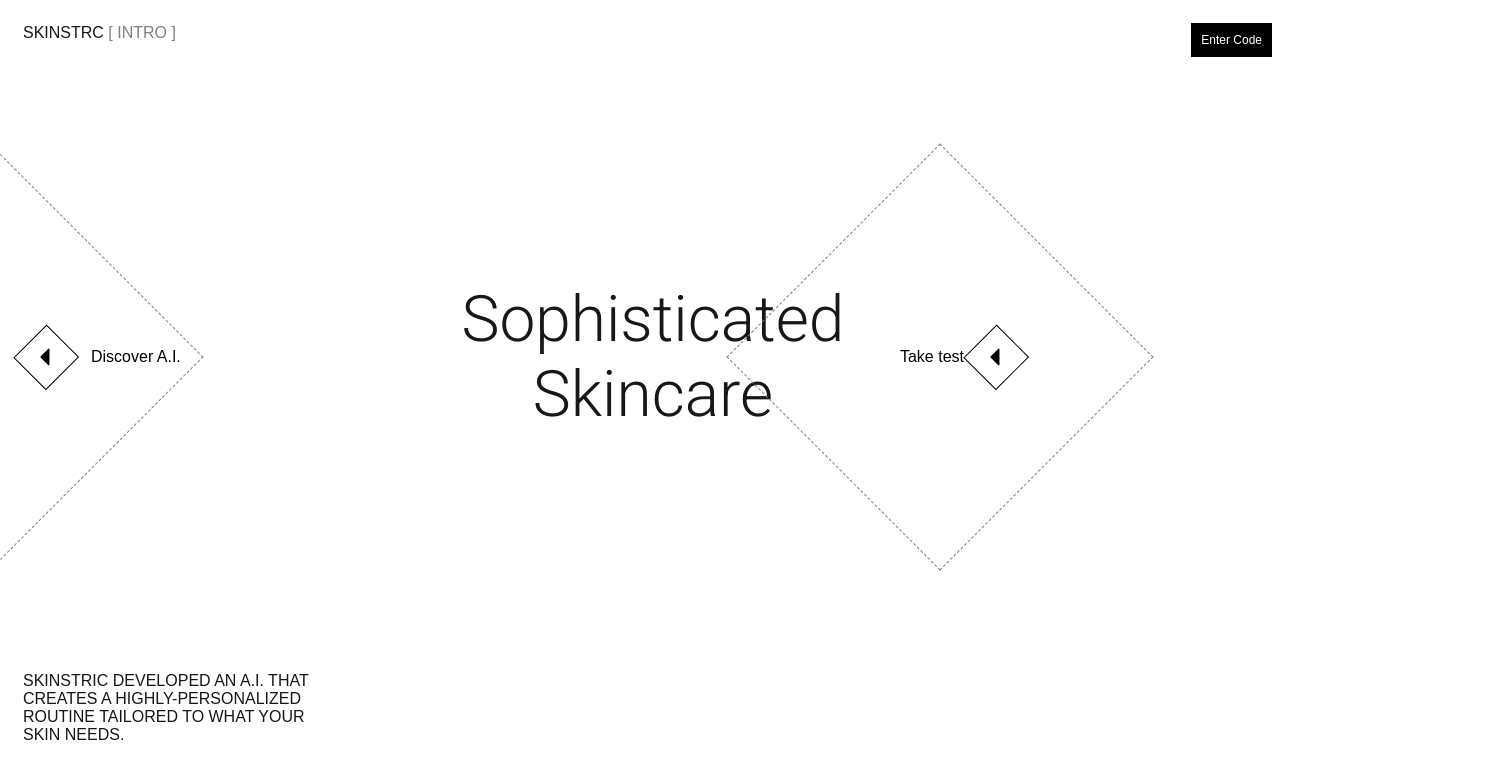
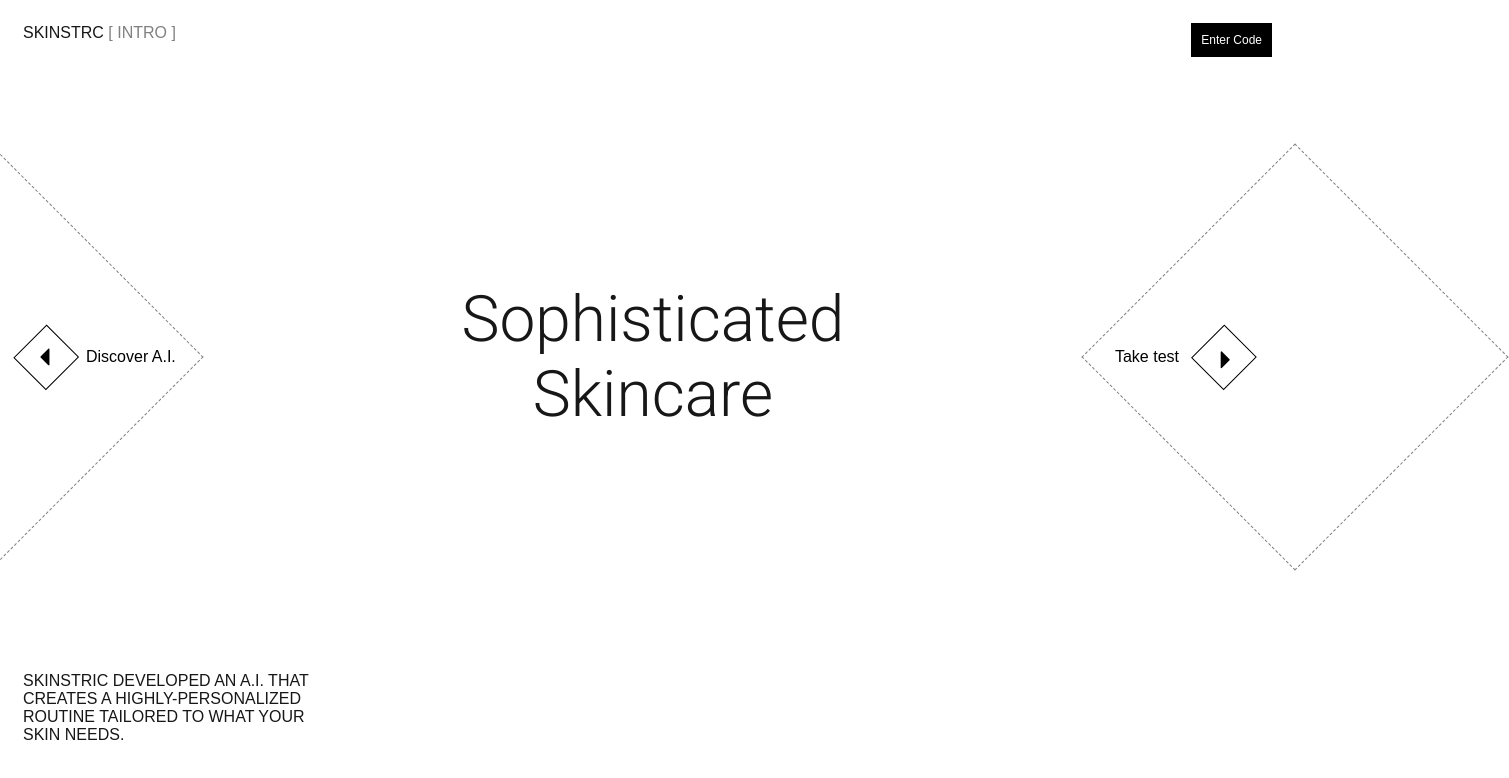
Before and after one commit to KamalRaghe/Skinstric, a Next.js app: page / in a window 1280 px wide. Shown: the top 778 px of the page, 1509 px wide, since content can reach past the window. Built offline with nearby package versions, Linux system fonts and the light colour scheme.

Commit message:
first commit

```diff
--- a/app/page.js
+++ b/app/page.js
@@ -24,22 +24,22 @@ export default function Home() {
               </div>
             </div>
           </div>
-          <span style={{position:"relative",right:"225px"}} >Discover A.I.</span>
+          <span style={{position:"relative",right:"230px"}} >Discover A.I.</span>
         </button>
         <div className="center column">
           <div>Sophisticated</div>
           <div>Skincare</div>
         </div>
         <button className="center" >
-          Take test
+          <span style={{position:"relative",left:"215px"}} >Take test</span>
            <div className="center"
           style={{transform:"rotate(45deg)",border:"1px dashed grey",
-                  width:"300px",height:"300px",position:"relative",right:"175px"}}>
+                  width:"300px",height:"300px",position:"relative",left:"180px"}}>
             <div style={{display:"inline-block",border:"1px solid black",
-                        margin:"15px", position:"relative",left:"40px",bottom:"40px"}} >
+                        margin:"15px", position:"relative", right:"50px",top:"50px"}} >
               <div className="center"
-              style={{scale:"2",transform:"rotate(-45deg)",width:"44px",height:"45px",position:"relative",right:"2px"}}>
-                <GoTriangleLeft></GoTriangleLeft>
+              style={{scale:"2",transform:"rotate(-45deg)",width:"44px",height:"45px",position:"relative",left:"2px"}}>
+                <GoTriangleRight></GoTriangleRight>
               </div>
             </div>
           </div>
```
